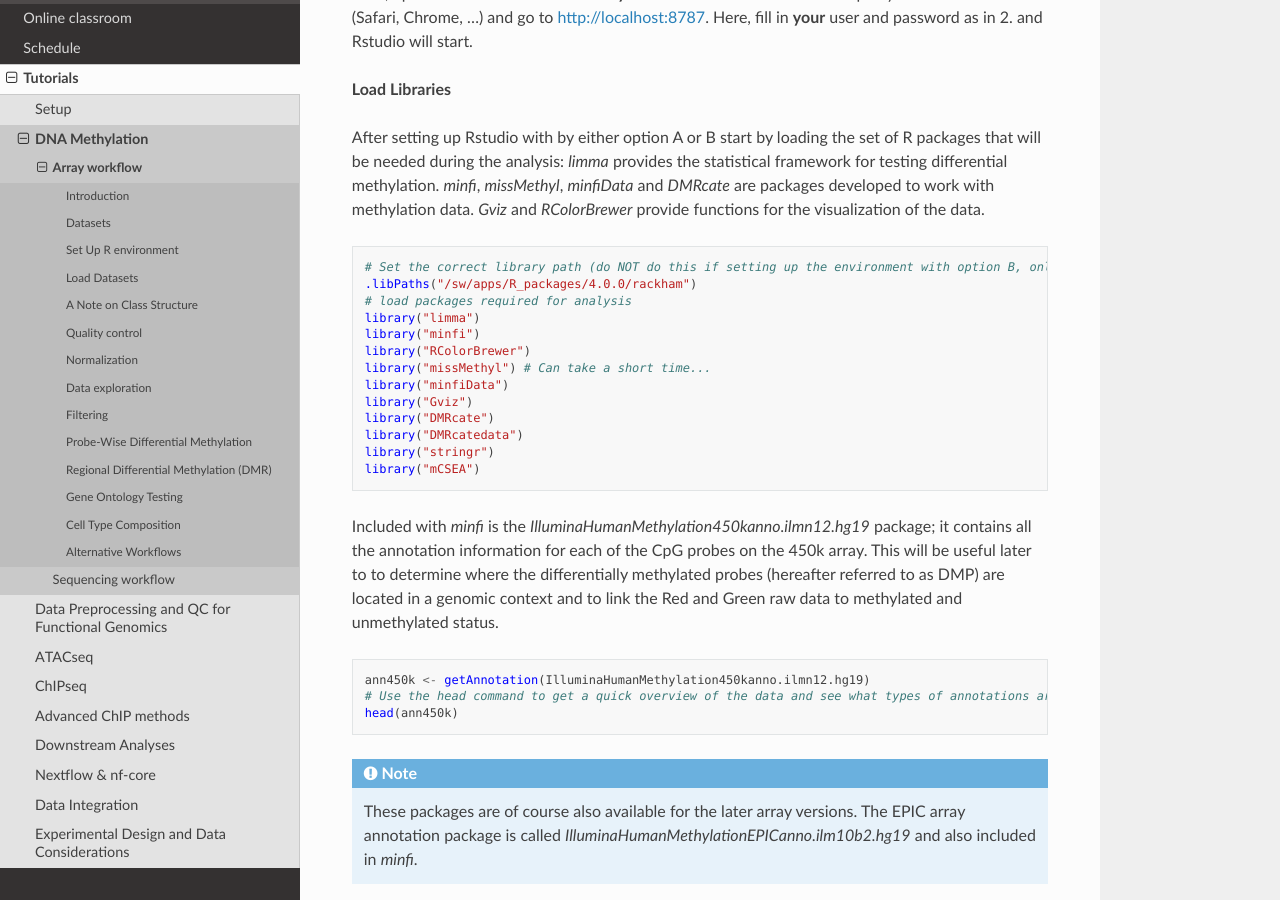
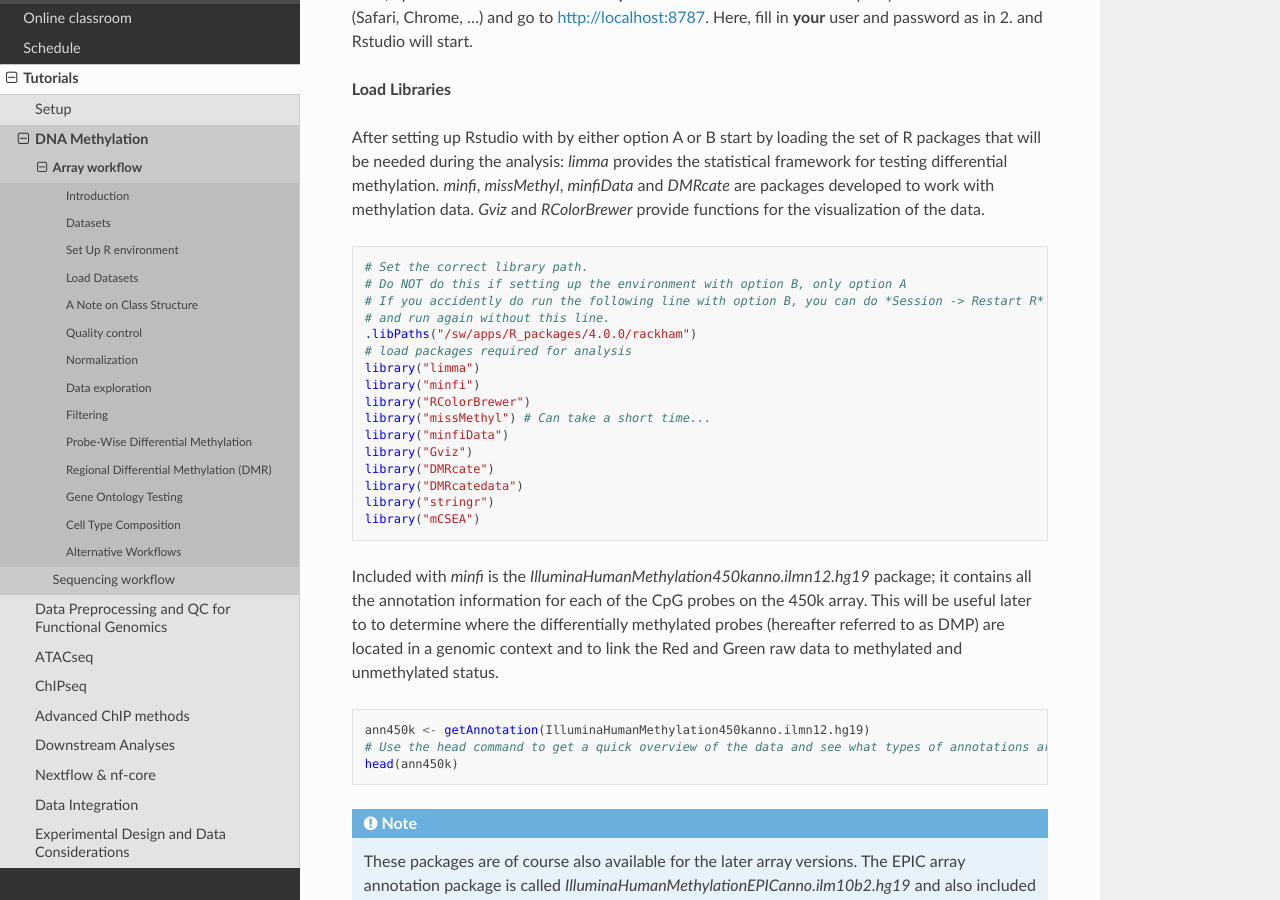
Before and after one commit to NBISweden/workshop-epigenomics-RTDs, a Sphinx documentation site: the page built from docs/content/tutorials/methylationArray/Array_Tutorial.rst, in a window 1280 px wide and 900 px high, scrolled down 5681 px. Built offline with Sphinx 7.4.7 and the Read the Docs theme 2.0.0, drawn with Linux system fonts in a browser that asks for light colours.

Commit message:
link canvas + libpath clarification

```diff
--- a/docs/content/online-classroom.rst
+++ b/docs/content/online-classroom.rst
@@ -9,7 +9,7 @@ General info
 
 All of the courses administered by NBIS are delivered on a learning platform Canvas.
 
-This means that some of content will be linked between the *readthedocs* website and the `Canvas website <https://uppsala.instructure.com/courses/84539>`_.
+This means that some of content will be linked between the *readthedocs* website and the `Canvas website <https://uppsala.instructure.com/courses/84538>`_.
 
 The schedule for this week is located on Canvas, with links to the content and exercises on this website.
 
--- a/docs/content/tutorials/methylationArray/Array_Tutorial.rst
+++ b/docs/content/tutorials/methylationArray/Array_Tutorial.rst
@@ -121,7 +121,10 @@ After setting up Rstudio with by either option A or B start by loading the set o
 
 .. code-block:: r
 
-   # Set the correct library path (do NOT do this if setting up the environment with option B, only option A)
+   # Set the correct library path.
+   # Do NOT do this if setting up the environment with option B, only option A
+   # If you accidently do run the following line with option B, you can do *Session -> Restart R*
+   # and run again without this line.
    .libPaths("/sw/apps/R_packages/4.0.0/rackham")
    # load packages required for analysis
    library("limma")
```
